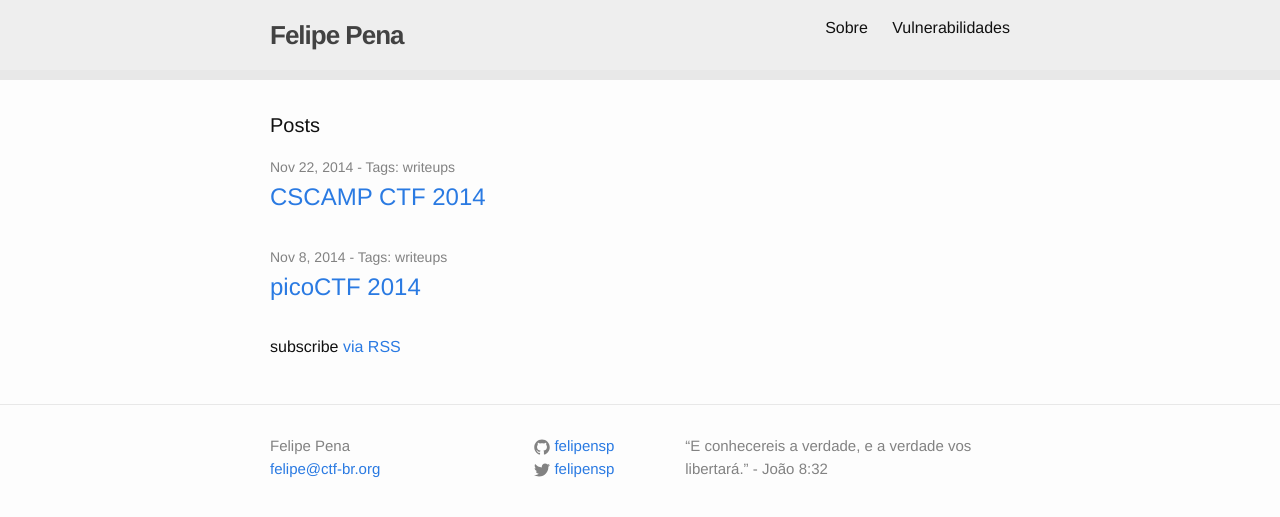
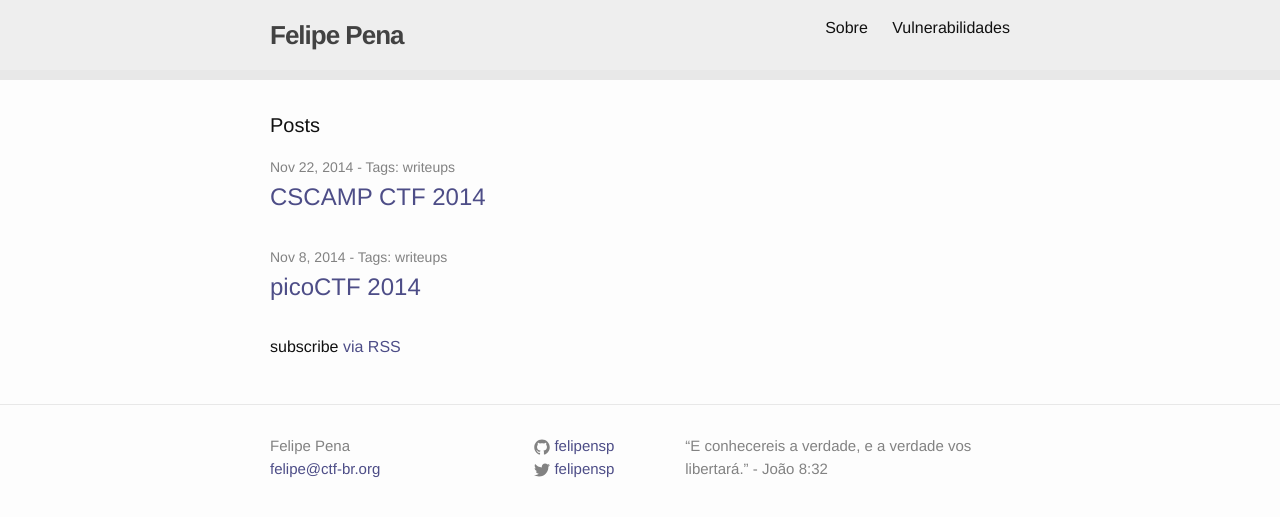
Before and after one commit to felipensp/felipensp.github.io, a Jekyll site: the page built from index.html, in a window 1280 px wide. Shown: the top 517 px of the page. Built offline with Jekyll 4.4.1, drawn with Linux system fonts in a browser that asks for light colours.

Commit message:
- Update

```diff
--- a/css/main.scss
+++ b/css/main.scss
@@ -15,7 +15,7 @@ $spacing-unit:     30px;
 
 $text-color:       #111;
 $background-color: #fdfdfd;
-$brand-color:      #2a7ae2;
+$brand-color:      #4D4D87;
 
 $grey-color:       #828282;
 $grey-color-light: lighten($grey-color, 40%);
```
